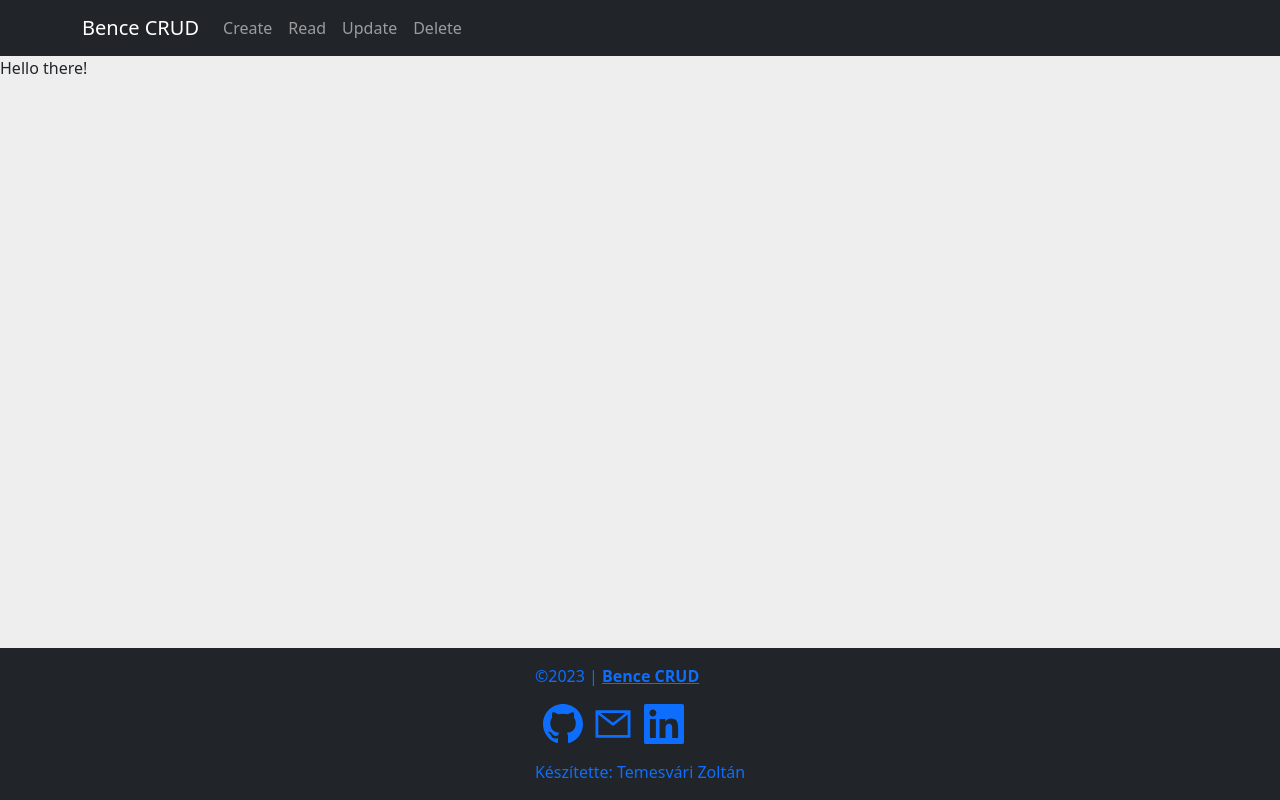
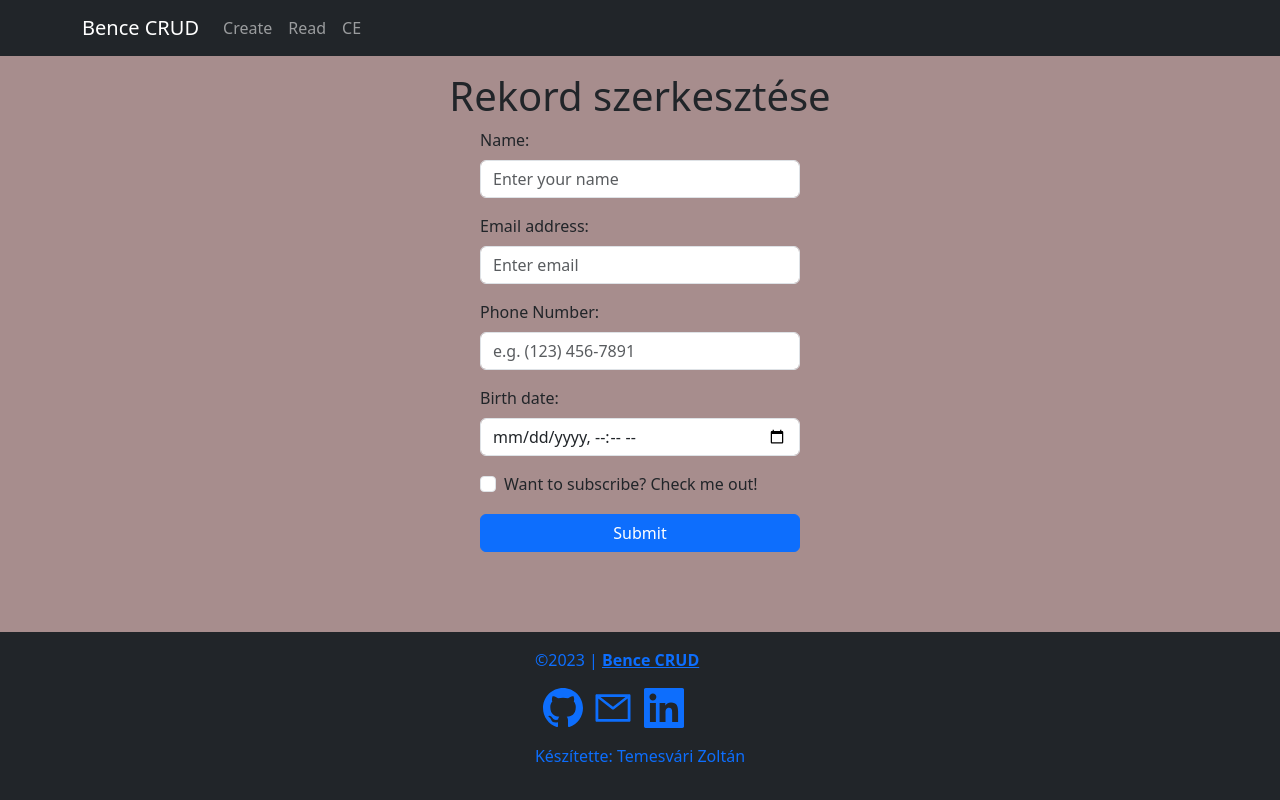
Before and after one commit to temeszoli/bence-crud, a React (Vite) app: page /update in a window 1280 px wide. Built offline with nearby package versions, Linux system fonts and the light colour scheme; the HTML template or start-up script is replaced by a standard one.

Commit message:
create + delete function kész

```diff
--- a/src/App.jsx
+++ b/src/App.jsx
@@ -4,7 +4,6 @@ import HomeComponent from './components/HomeComponent'
 import CreateComponent from './components/CreateComponent'
 import ReadComponent from './components/ReadComponent'
 import UpdateComponent from './components/UpdateComponent'
-import DeleteComponent from './components/DeleteComponent'
 import Footer from './components/Footer'
 
 import './input.scss';
@@ -18,7 +17,6 @@ function App() {
         <Route  path='/read' element={<ReadComponent />}/>
         <Route  path='/create' element={<CreateComponent />}/>
         <Route  path='/update' element={<UpdateComponent />}/>
-        <Route path='/delete' element={<DeleteComponent />}/>
       </Routes>
       <Footer />
     </div>
--- a/src/components/CreateComponent.jsx
+++ b/src/components/CreateComponent.jsx
@@ -1,5 +1,67 @@
-export default function CreateComponent(){
+/* eslint-disable react/prop-types */
+import Button from 'react-bootstrap/Button';
+import Form from 'react-bootstrap/Form';
+import { useNavigate } from 'react-router-dom';
+
+export default function CreateComponent({lastID}){
+
+    var body = {};
+    const navigate = useNavigate();
+
+    async function fetchPost(){
+        const url = import.meta.env.VITE_BASE_URL;
+        await fetch(url, {
+            method: 'POST',
+            body: body,
+            headers: {
+              'Content-Type': 'application/json'
+            }
+          });
+    }
+
+    function onCreate(event){
+        event.preventDefault();
+
+        body = JSON.stringify({
+            id: lastID++,
+            name: event.target.elements.name.value,
+            email: event.target.elements.email.value,
+            phone: event.target.elements.phone.value,
+            birth_date: event.target.elements.birth_date.value,
+            subscribed: event.target.elements[4].checked?true:false,
+        })
+
+        fetchPost();
+        navigate('/read');
+    }
+
     return(
-            <p>Hello there!</p>
+        <div id='createComponent'>
+        <h1 className='d-flex justify-content-center mt-3'>Új rekord</h1>
+        <Form className='mx-auto mb-5 d-flex flex-column w-25 justify-content-center' onSubmit={onCreate}>
+        <Form.Group className="mb-3" controlId="formBasicText">
+          <Form.Label>Name:</Form.Label>
+          <Form.Control name='name' type="text" placeholder="Enter your name" />
+        </Form.Group>
+        <Form.Group className="mb-3" controlId="formBasicEmail">
+          <Form.Label>Email address:</Form.Label>
+          <Form.Control name='email' type="email" placeholder="Enter email" />
+        </Form.Group>
+        <Form.Group className="mb-3" controlId="formBasicPhoneNumber">
+          <Form.Label>Phone Number:</Form.Label>
+          <Form.Control name='phone' type="tel" pattern="([0-9]{3}) [0-9]{3}-[0-9]{4}" required placeholder="e.g. (123) 456-7891" />
+        </Form.Group>
+        <Form.Group className="mb-3" controlId="formBasicBirthDate">
+          <Form.Label>Birth date:</Form.Label>
+          <Form.Control name='birth_date' type="datetime-local" />
+        </Form.Group>
+        <Form.Group className="mb-3" controlId="formBasicCheckbox">
+          <Form.Check name='subscribed' type="checkbox" label="Want to subscribe? Check me out!" />
+        </Form.Group>
+        <Button variant="primary" type="submit">
+          Submit
+        </Button>
+        </Form>
+        </div>
     );
 }
--- a/src/components/DeleteComponent.jsx
+++ /dev/null
@@ -1,5 +0,0 @@
-export default function DeleteComponent(){
-    return(
-            <p>Hello there!</p>
-    );
-}
--- a/src/components/Footer.jsx
+++ b/src/components/Footer.jsx
@@ -13,7 +13,7 @@ export default function Footer(){
                     <a href="mailto:temeszoli18@gmail.com"><AiOutlineMail /></a>{' '}
                     <Link to='https://www.linkedin.com/in/zoltán-temesvári-9635231a7/'><GrLinkedin /></Link>
                 </h1>
-                <p className='pt-2 mb-0'>Készítette: Temesvári Zoltán</p>
+                <p className='pt-2'>Készítette: Temesvári Zoltán</p>
             </div>
         </footer>
     );
--- a/src/components/Header.jsx
+++ b/src/components/Header.jsx
@@ -11,15 +11,10 @@ export default function Header(){
                         <Nav className="me-auto">
                             <Nav.Link href='/create'>Create</Nav.Link>
                             <Nav.Link href='/read'>Read</Nav.Link>
-                            <Nav.Link href='/update'>Update</Nav.Link>
-                            <Nav.Link href='/delete'>Delete</Nav.Link>
+                            <Nav.Link href='https://www.youtube.com/watch?v=dQw4w9WgXcQ'>CE</Nav.Link>
                         </Nav>
                     </Container>
                 </Navbar>
-                    {/*<NavLink to='/create'>Create</NavLink>
-                    <NavLink to='/read'>Read</NavLink>
-                    <NavLink to='/update'>Update</NavLink>
-                    <NavLink to='/delete'>Delete</NavLink>*/}
            </>
     );
 }
--- /dev/null
+++ b/src/components/ListItem.jsx
@@ -0,0 +1,36 @@
+/* eslint-disable no-unused-vars */
+/* eslint-disable react/prop-types */
+import { Button } from "react-bootstrap";
+import { useNavigate } from "react-router-dom";
+
+export default function ListItem({tableData}){
+    const navigate = useNavigate();
+
+    async function handleClickDel(number){
+        var url = import.meta.env.VITE_BASE_URL+'/'+number;
+        await fetch(url, {
+            method: 'DELETE'
+          });
+    }
+
+    function handleUpdateClick(item) {
+        //HELP ME
+    }
+
+    return(
+            <tbody>
+            {tableData.map(item => <tr key={item.id}>
+                <td>{item.id}</td>
+                <td>{item.name}</td>
+                <td>{item.email}</td>
+                <td>{item.phone}</td>
+                <td>{item.birth_date}</td>
+                <td>{item.subscribed?'igen':'nem'}</td>
+                <td><Button variant="primary">Update</Button></td>
+                <td><Button variant="danger" onClick={() => handleClickDel(item.id)}>X</Button></td>
+                </tr>)}
+            </tbody>
+    );
+
+
+}
--- a/src/components/ReadComponent.jsx
+++ b/src/components/ReadComponent.jsx
@@ -1,61 +1,31 @@
 import { useEffect, useState } from "react";
-import Button from 'react-bootstrap/Button';
 import Table from 'react-bootstrap/Table';
+import ListItem from "./ListItem";
+import CreateComponent from "./CreateComponent";
 
 export default function ReadComponent(){
 
     const [peopleData, setPeopleData] = useState([]);
+    const [lastID, setLastID] = useState(0);
 
     // eslint-disable-next-line react-hooks/exhaustive-deps
     useEffect(() => {
-        const url = 'https://retoolapi.dev/f8eWT2/people';
-        async function fetchdata(){
-            var response = await fetch(url);
-            var peopleObj = await response.json();
-            setPeopleData(peopleObj);
-        }
         fetchdata();
     }, []);
 
-    function handleClick(){
+    async function fetchdata(){
+        const url = import.meta.env.VITE_BASE_URL;
+        var response = await fetch(url);
+        var peopleObj = await response.json();
+        setPeopleData(peopleObj);
+        setLastID(peopleObj[peopleObj.length-1].id);
+    }
 
-        var readHTML = '';
-        var tableData = document.getElementById('peopleDataTable');
-        for (let i = 0; i < peopleData.length; i++) {
-
-            readHTML += `
-            <tr>
-                <td>${peopleData[i].id}</td>
-                <td>${peopleData[i].name}</td>
-                <td>${peopleData[i].email}</td>
-                <td>${peopleData[i].phone}</td>
-                <td>${peopleData[i].birth_date}</td>
-                <td>${peopleData[i].birth_date?'igen':'nem'}</td>
-                <td><a href='/update'>Update</a></td>
-                <td><Button variant="danger" onclick={}>X</Button></td>
-            </tr>`;
-        }
-        /*peopleData.forEach(element => {
-            readHTML += `
-            <tr>
-                <td>${element.id}</td>
-                <td>${element.name}</td>
-                <td>${element.email}</td>
-                <td>${element.phone}</td>
-                <td>${element.birth_date}</td>
-                <td>${element.birth_date?'igen':'nem'}</td>
-                <td><a href='/update'>Update</a></td>
-                <td><Button variant="danger" onclick={console.log(${element.id})}>X</Button></td>
-            </tr>`;
-        });*/
-
-        document.getElementById('peopleDataTable').innerHTML = readHTML;
-    }
+    <CreateComponent lastID={lastID} data={peopleData}/>
 
     return(
         <div>
-            <Button id='btn' className="mx-auto d-block m-2" variant="dark" size="lg" onClick={handleClick}>Adatok betöltése</Button>
-            <Table className="table-dark" responsive>
+            <Table className="table-dark mt-3" responsive>
                 <thead>
                     <tr>
                         <th>ID</th>
@@ -68,9 +38,7 @@ export default function ReadComponent(){
                         <th>Törlés</th>
                     </tr>
                 </thead>
-                <tbody id='peopleDataTable'>
-
-                </tbody>
+                <ListItem tableData={peopleData} lastID={lastID}/>
             </Table>
         </div>
     );
--- a/src/components/UpdateComponent.jsx
+++ b/src/components/UpdateComponent.jsx
@@ -1,5 +1,58 @@
+/* eslint-disable react/prop-types */
+import Button from 'react-bootstrap/Button';
+import Form from 'react-bootstrap/Form';
+import { useNavigate } from 'react-router-dom';
+
 export default function UpdateComponent(){
+    var body = {};
+    const navigate = useNavigate();
+
+    async function fetchPut(){
+        const url = import.meta.env.VITE_BASE_URL+'/hogy szerzem meg ide az id-t';
+        await fetch(url, {
+            method: 'PUT',
+            body: body,
+            headers: {
+              'Content-Type': 'application/json'
+            }
+          });
+    }
+
+    function onUpdate(event){
+        event.preventDefault();
+
+        //fetchPut();
+        //navigate('/read');
+    }
+
+
     return(
-            <p>Hello there!</p>
+        <>
+        <h1 className='d-flex justify-content-center mt-3'>Rekord szerkesztése</h1>
+        <Form className='mx-auto mb-5 d-flex flex-column w-25 justify-content-center' onSubmit={onUpdate}>
+        <Form.Group className="mb-3" controlId="formBasicText">
+          <Form.Label>Name:</Form.Label>
+          <Form.Control name='name' type="text" placeholder="Enter your name" />
+        </Form.Group>
+        <Form.Group className="mb-3" controlId="formBasicEmail">
+          <Form.Label>Email address:</Form.Label>
+          <Form.Control name='email' type="email" placeholder="Enter email" />
+        </Form.Group>
+        <Form.Group className="mb-3" controlId="formBasicPhoneNumber">
+          <Form.Label>Phone Number:</Form.Label>
+          <Form.Control name='phone' type="tel" pattern="([0-9]{3}) [0-9]{3}-[0-9]{4}" required placeholder="e.g. (123) 456-7891" />
+        </Form.Group>
+        <Form.Group className="mb-3" controlId="formBasicBirthDate">
+          <Form.Label>Birth date:</Form.Label>
+          <Form.Control name='birth_date' type="datetime-local" />
+        </Form.Group>
+        <Form.Group className="mb-3" controlId="formBasicCheckbox">
+          <Form.Check name='subscribed' type="checkbox" label="Want to subscribe? Check me out!" />
+        </Form.Group>
+        <Button variant="primary" type="submit">
+          Submit
+        </Button>
+        </Form>
+        </>
     );
 }
--- a/src/input.scss
+++ b/src/input.scss
@@ -5,7 +5,7 @@ body {
 }
 
 .app{
-    background-color: #eee;
+    background-color: #a78d8d;
     display: flex;
     flex-direction: column;
     min-height: 100vh;
```
Also changed, not shown: 1 other file (tests, documents, lock files or other folders).
